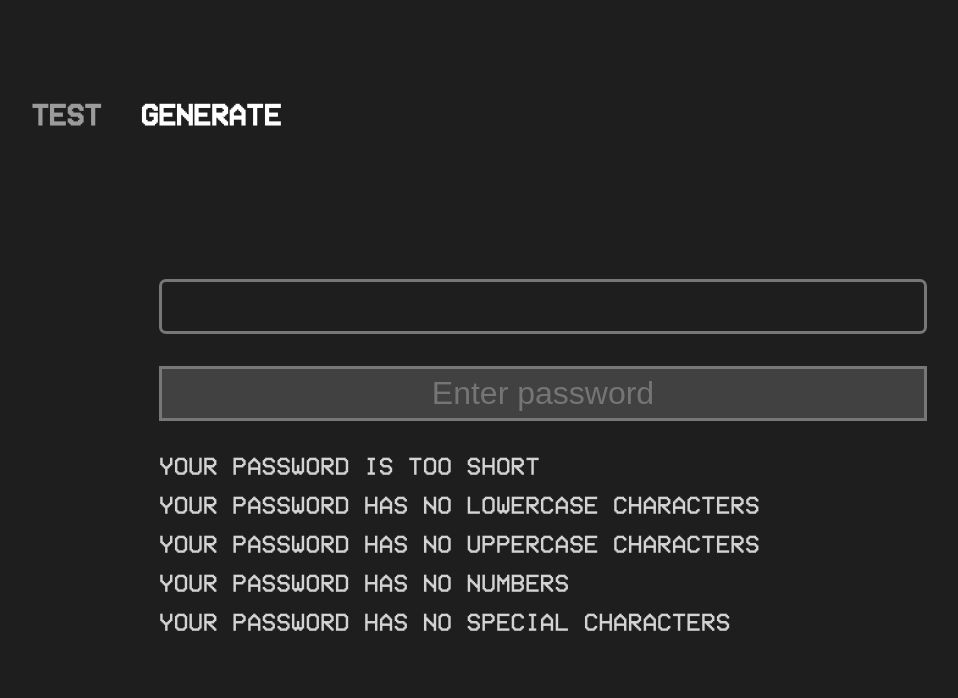
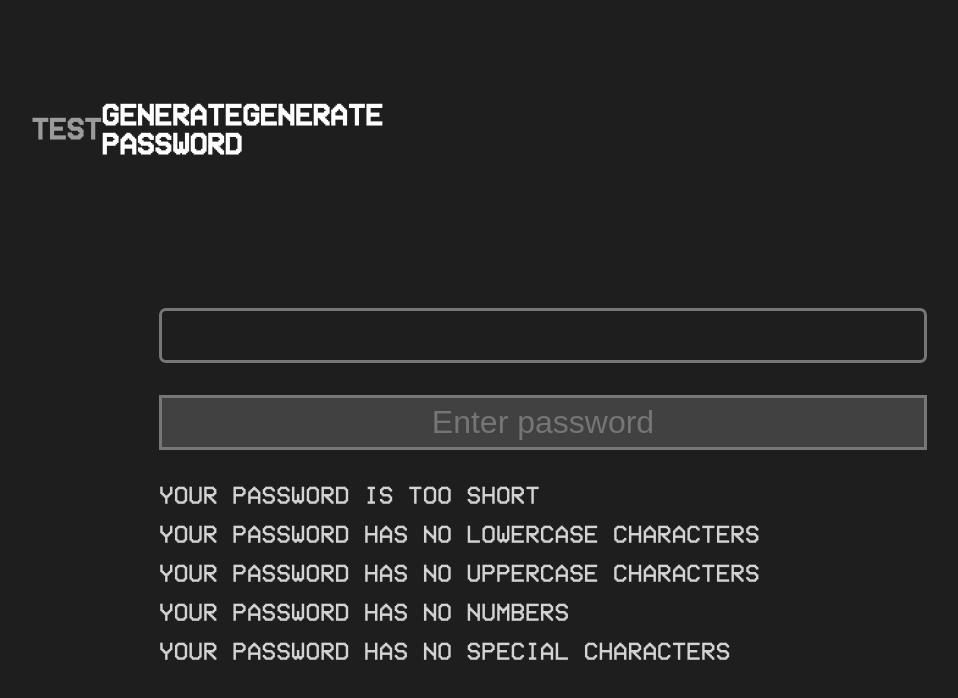
Before and after one commit to Kunull/Signum, a plain HTML site: page index.html in a window 1280 px wide. Shown: the whole page, without its empty margins (97-1055 px from the left). Drawn offline with Linux system fonts and the light colour scheme; a web font is replaced by a local one.

Commit message:
Update strength.css

```diff
--- a/strength.css
+++ b/strength.css
@@ -29,8 +29,12 @@
       text-align: left;
     }
 
-    .clickable:hover {
-      background-color: #777777;
+    .clickable::after {
+      content: "GENERATE PASSWORD";
+    }
+
+    .clickable:hover::after {
+      content: "63N32473 P455W02D";
     }
 
     .non-clickable {
```
